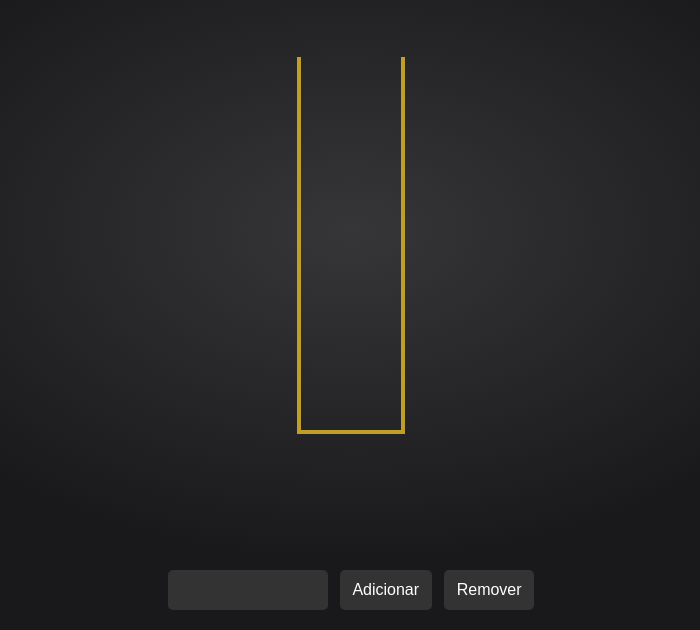
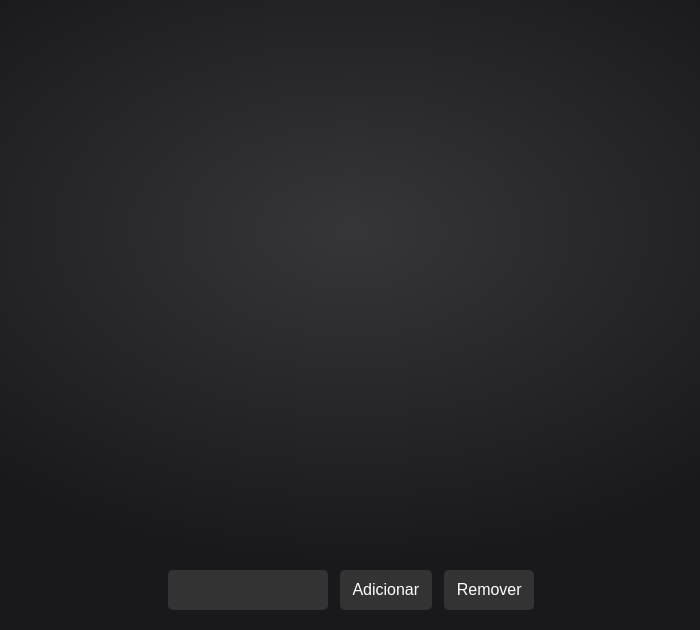
Before and after one commit to AlanManoel/QuickLearn, a plain HTML site: page pilha/index.html in a window 1280 px wide. Shown: the part 170-800 px from the top of the page, without its empty margins (289-989 px from the left). Drawn offline with Linux system fonts and the light colour scheme.

Commit message:
modificando o index da pilha

```diff
--- a/pilha/index.html
+++ b/pilha/index.html
@@ -15,9 +15,7 @@
         <img src="../assets/img/logoQuickLearn.png" alt="logoQuickLearn">
         <h1>Pilha</h1>
     </header>
-    <main>
-
-        <canvas id="canva" height="510px" width="1320px">
+    <canvas id="canva">
         <p>Seu navegador não tem suporte canva</p>
     </canvas>
 
@@ -32,6 +30,5 @@
             Remover
         </button>
     </form>
-    </main>
     <script src="./assets/js/script.js"></script>
 </body>
```
Lines whose indentation alone changed are shown as unchanged.
